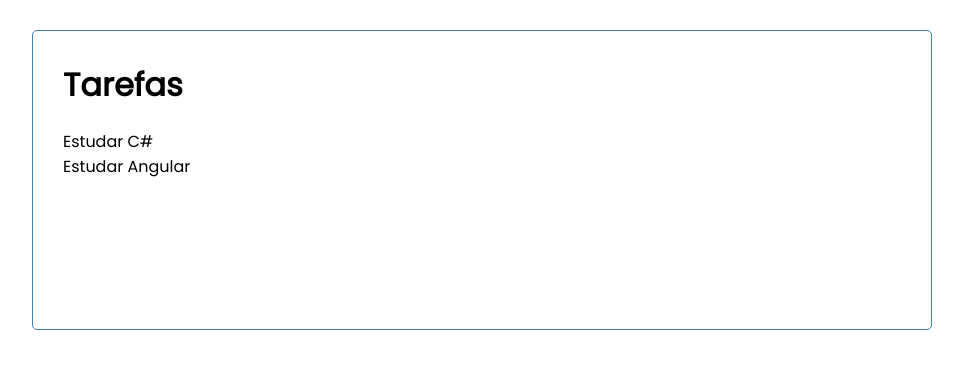
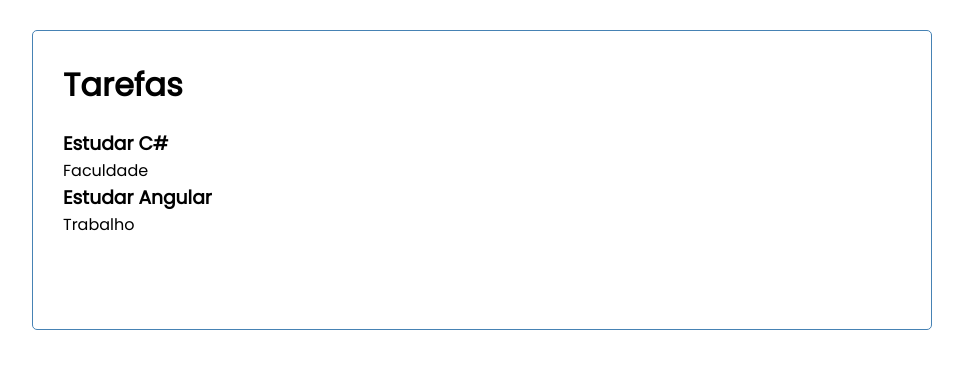
Before and after one commit to daianabaltokoski/lista-de-tarefas, an Angular app: page / in a window 1280 px wide. Shown: the top 368 px of the page, without its empty margins (158-1121 px from the left). Built offline with nearby package versions, Linux system fonts and the light colour scheme; data requests are answered from the project's data file.

Commit message:
adiciona categoria

```diff
--- a/src/app/components/task-item/task-item.component.html
+++ b/src/app/components/task-item/task-item.component.html
@@ -1,2 +1,6 @@
 
-<p>{{tarefa.tarefa}}</p>
+<div class="task">
+    <h3>{{tarefa.tarefa}}
+    </h3>
+    <p>{{tarefa.categoria}}</p>
+</div>
```
Also changed, not shown: 1 other file (tests, documents, lock files or other folders).
